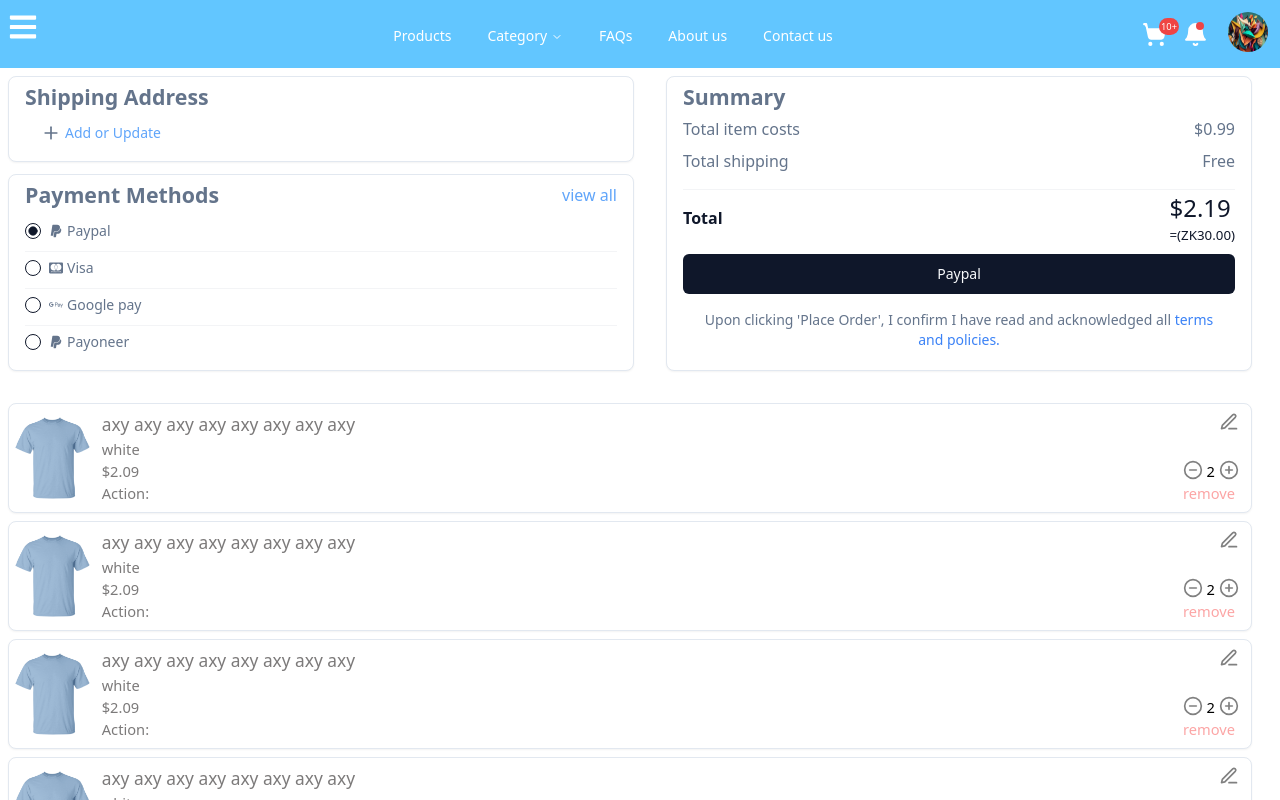
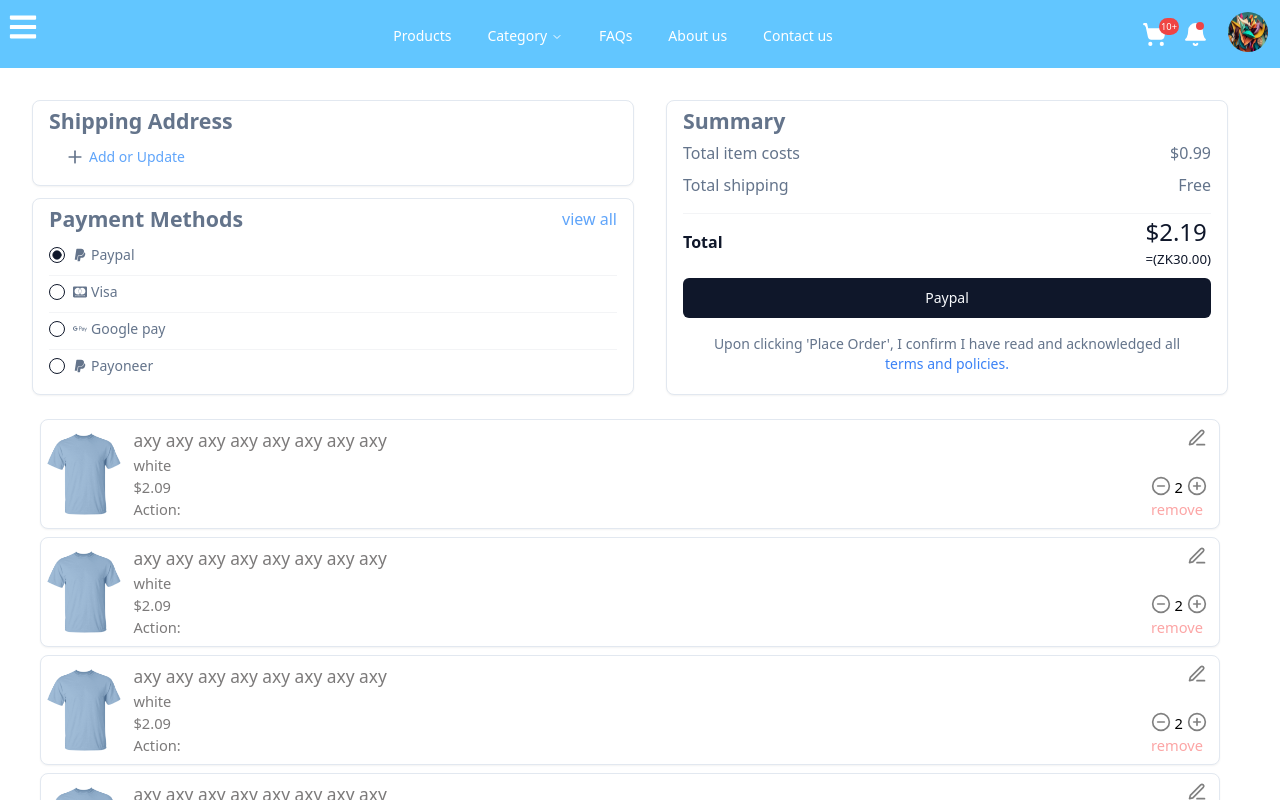
Before and after one commit to chriford-siame/ProdZM, a React (Create React App) app: page /product/cart in a window 1280 px wide. Shown: the top 800 px of the page. Built offline with nearby package versions, Linux system fonts and the light colour scheme.

Commit message:
Enhance product cart UI

```diff
--- a/src/components/Product/Cart/Cart.tsx
+++ b/src/components/Product/Cart/Cart.tsx
@@ -12,7 +12,7 @@ export default function ProductCart() {
   return (
     <React.Fragment>
       <div className='grid'>
-        <div className="p-2 px-2 grid grid-cols-1 sm:grid-cols-2 lg:grid-cols-2 md:grid-cols-2  gap-3">
+        <div className="container pt-8 grid grid-cols-1 sm:grid-cols-2 lg:grid-cols-2 md:grid-cols-2  gap-3">
           <div className='grid grid-cols-1 gap-3'>
             <Card className='p-1 px-4 w-full'>
               <p className='text-muted-foreground font-bold text-[16pt] text-start'>Shipping Address</p>
@@ -84,10 +84,7 @@ export default function ProductCart() {
           </div>
         </div>
         <div className='p-2 px-2 pr-7 h-screen'>
-          <div className='grid grid-cols-1 md:grid-cols-1 gap-2 lg:grid-cols-1 py-4 pr-2-contain '>
-            <ProductCartCard />
-            <ProductCartCard />
-            <ProductCartCard />
+          <div className='container grid grid-cols-1 md:grid-cols-1 gap-2 lg:grid-cols-1 py-4 pr-2-contain '>
             <ProductCartCard />
             <ProductCartCard />
             <ProductCartCard />
```
